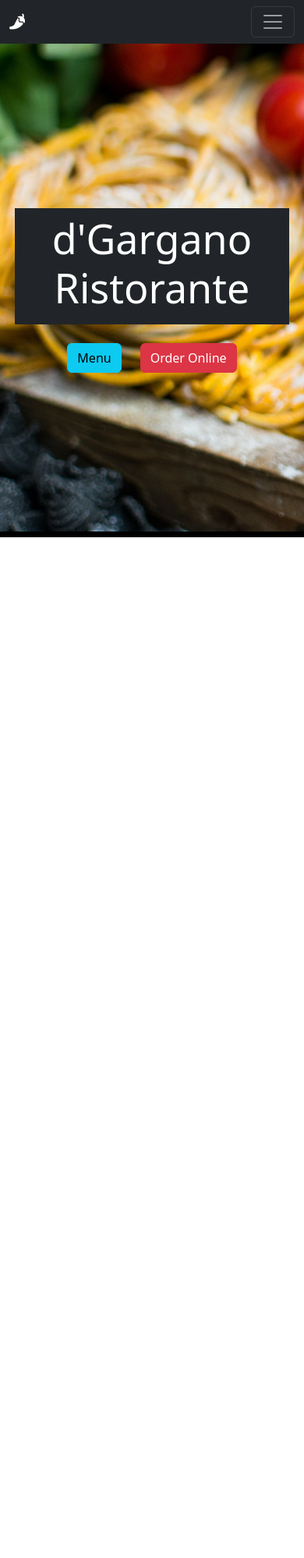
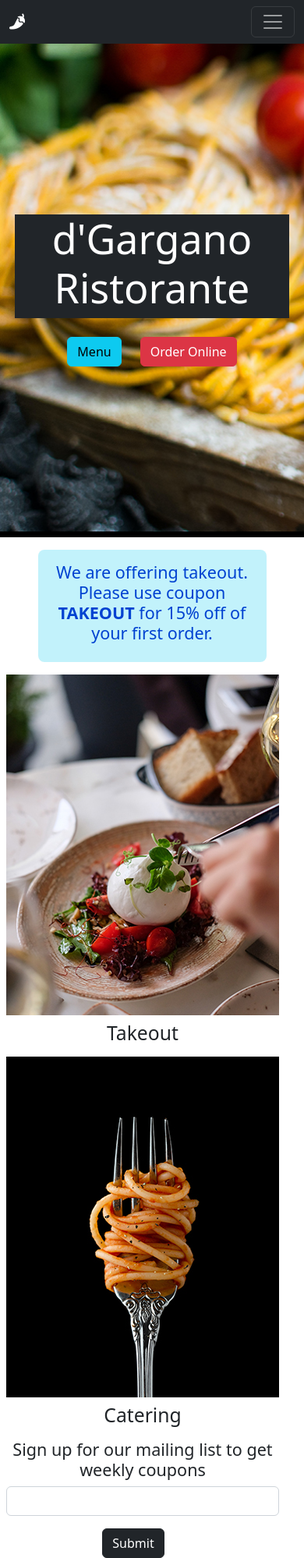
Before and after one commit to SavionW-Works/Intro-to-Web-Development, a plain HTML site: page Task 7/index.html in a window 390 px wide. Shown: the whole page at 78% size. Before the commit the page ends 844 px from the top, so only its background shows below. Drawn offline with nearby package versions, Linux system fonts and the light colour scheme.

Commit message:
About 80% Done
Added the following:
-Coupon text
-Takeout image and text
-Catering image and text
-Mailing list box
-Made all previous elements responsive to mobile devices

```diff
--- a/Task 7/css/style.css
+++ b/Task 7/css/style.css
@@ -22,6 +22,10 @@
 
 /* Custom CSS */
 .spaghetti_background {
-    background-image: url(/Images/spaghetti_header.jpg);
+    background-image: url("/Task 7/images/spaghetti_header.jpg");
 
 }
+
+.info_text {
+    color: #0042D1;
+}
--- a/Task 7/index.html
+++ b/Task 7/index.html
@@ -5,7 +5,7 @@
     <meta name="viewport" content="width=device-width, initial-scale=1">
     <title>Bootstrap demo</title>
     <link href="https://cdn.jsdelivr.net/npm/bootstrap@5.2.2/dist/css/bootstrap.min.css" rel="stylesheet" integrity="sha384-Zenh87qX5JnK2Jl0vWa8Ck2rdkQ2Bzep5IDxbcnCeuOxjzrPF/et3URy9Bv1WTRi" crossorigin="anonymous">
-    <link href="/css/style.css" rel="stylesheet">
+    <link href="/Task 7/css/style.css" rel="stylesheet">
     <link rel="stylesheet" href="https://cdnjs.cloudflare.com/ajax/libs/font-awesome/6.2.0/css/all.min.css" integrity="sha512-xh6O/CkQoPOWDdYTDqeRdPCVd1SpvCA9XXcUnZS2FmJNp1coAFzvtCN9BmamE+4aHK8yyUHUSCcJHgXloTyT2A==" crossorigin="anonymous" referrerpolicy="no-referrer" />
 </head>
   <body>
@@ -29,8 +29,7 @@
                 <a class="nav-link" href="#">Catering</a>
               </li>
               <li class="nav-item">
-                <a href="#" type="button" class="btn btn-danger ms-md-5 mt-3 mt-md-0"><i class="fa-solid fa-ghost me-2"></i> Order Online</a>
-
+                <a href="#" type="button" class="btn btn-danger ms-md-5 mt-3 mt-md-0"> Order Online</a>
               </li>
             </ul>
 
@@ -40,14 +39,49 @@
 
 
       <div class="container-fluid spaghetti_background flex-column hero min-vh-75 d-flex align-items-center justify-content-center">
-            <div class="bg-dark text-white px-5 py-2">
+            <div class="bg-dark text-white px-5 align-items-center justify-content-center">
                 <h1 class="text-center heading-1">d'Gargano <br> Ristorante</h1>
-                </div>
-                <div class="pt-4 d-flex justify-content-center">
-                    <a href="#" class="btn btn-info me-4">Menu</a>
-                    <a href="#" class="btn btn-danger">Order Online</a>
-                </div>
+            </div>
+            <div class="pt-4 d-flex justify-content-center">
+                <a href="#" class="btn btn-info me-4">Menu</a>
+                <a href="#" class="btn btn-danger">Order Online</a>
+            </div>
       </div>
+
+      <div class="container-fluid flex-column p-3 col-10">
+        <div class = "bg-info info_text text-center p-3 bg-opacity-25 rounded-3">
+          <h3 class="fs-4">We are offering takeout. Please use coupon <strong>TAKEOUT</strong> for 15% off of your first order. </h3>
+        </div>
+      </div>
+
+      <div class="container d-flex align-items-center justify-content-center ">
+        <div class="row d-flex align-items-center">
+          <div class="me-4 col lg-col-3 text-center">
+            <img src="/Task 7/images/cheesy_plate.jpg" alt="Mozzarella ball over vegetables">
+            <h2 class="p-2"> Takeout </h2>
+          </div>
+
+          <div class="me-4 col lg-col-3 text-center">
+            <img src="/Task 7/images/spaghetti_fork.jpg" alt="Spaghetti on a Fork">
+            <h2 class="p-2"> Catering </h2>
+          </div>
+
+          <div class="me-4 col lg-col-3 text-center">
+            <h4> Sign up for our mailing list to get weekly coupons</h4>
+            <div class="input-group mb-3">
+              <input type="text" class="form-control" placeholder="" aria-label="" aria-describedby="button-addon2">
+            </div>
+
+            <!-- Does the button have to be a separate div class to be centered? -->
+            <div class="d-flex justify-content-center">
+              <a href="#" class="btn btn-dark me-4">Submit</a>
+            </div>
+          </div>
+        </div>
+
+      </div>
+
+
     <script src="https://cdn.jsdelivr.net/npm/bootstrap@5.2.2/dist/js/bootstrap.bundle.min.js" integrity="sha384-OERcA2EqjJCMA+/3y+gxIOqMEjwtxJY7qPCqsdltbNJuaOe923+mo//f6V8Qbsw3" crossorigin="anonymous"></script>
   </body>
 </html>
```
